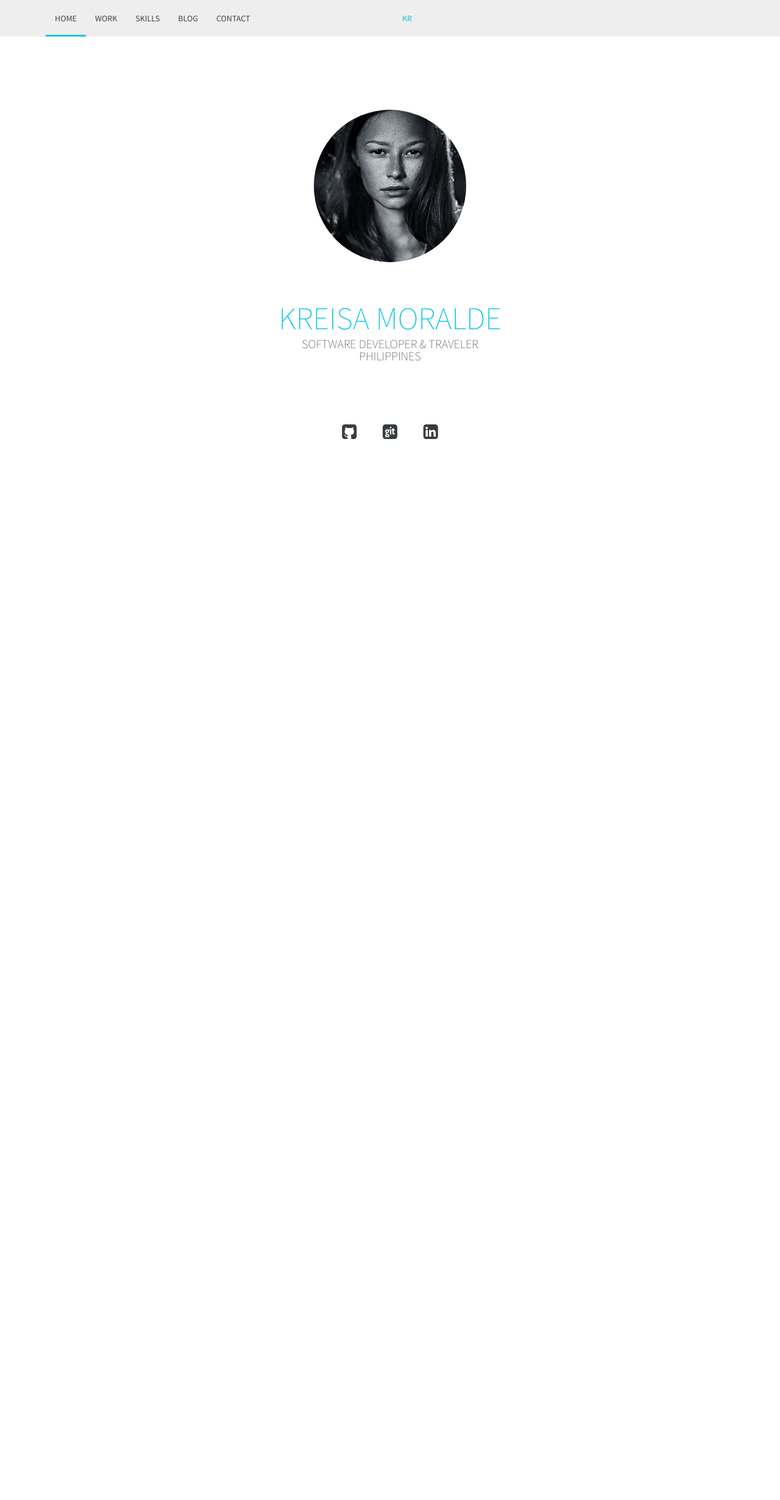
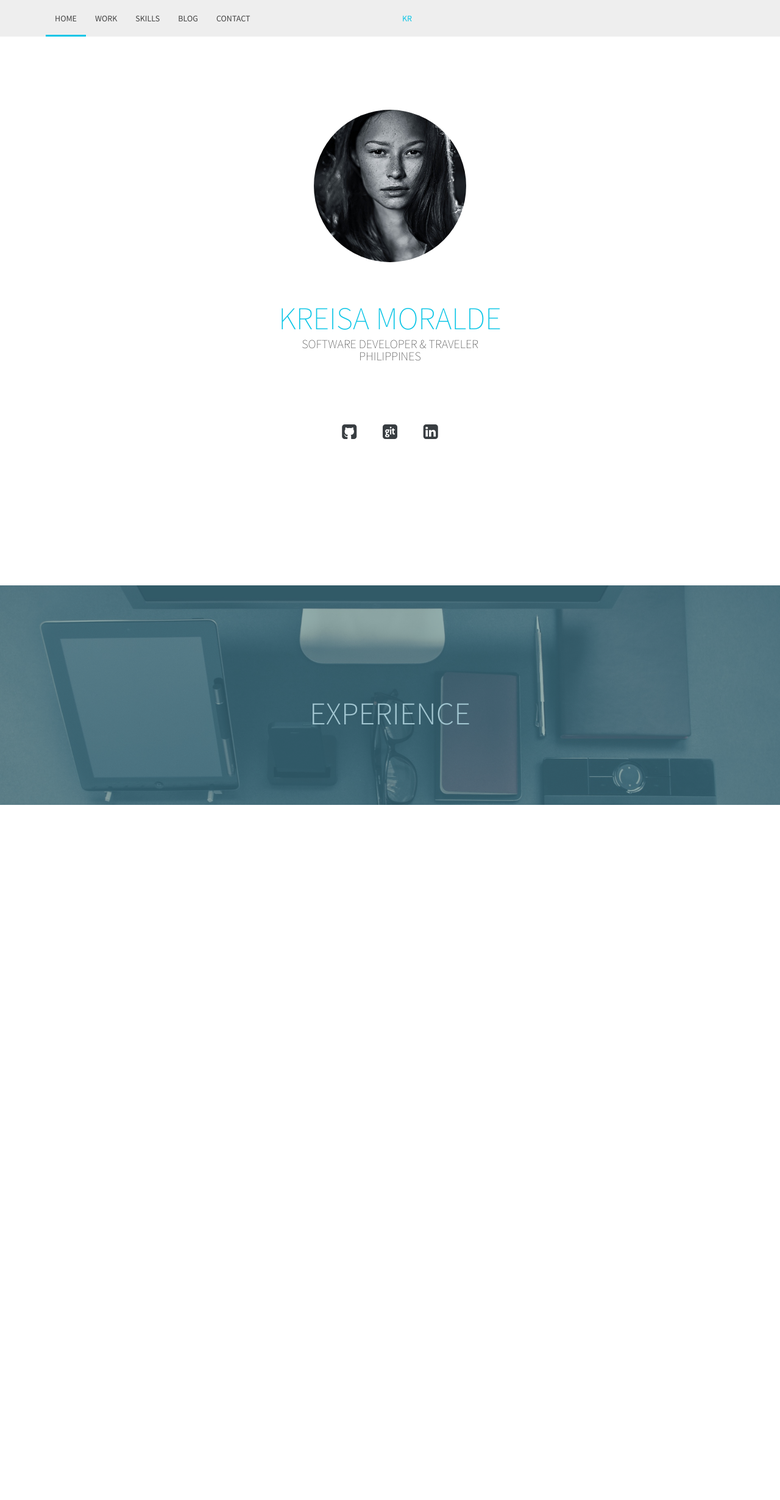
Before and after one commit to kreighza/kreighza.github.io, a Jekyll site: the page built from index.html, in a window 1280 px wide. Shown: the whole page at 61% size. Built offline with Jekyll 4.4.1, drawn with Linux system fonts in a browser that asks for light colours; before the commit the page ends 1097 px from its top, so only the background shows below that.

Commit message:
add header for experience

```diff
--- a/_layouts/default.html
+++ b/_layouts/default.html
@@ -1,7 +1,8 @@
 <!DOCTYPE html>
-<html>
+<html class="uk-height-1-1">
 
   {% include head.html %}
+
 
   <body class="uk-height-1-1">
 
--- a/_sass/_helper.scss
+++ b/_sass/_helper.scss
@@ -31,12 +31,29 @@
     font-size: 10px;
 }
 
+/* Font Weight
+ ========================================================================== */
+.font-weight-400 {
+    font-weight: 400;
+}
+
+.font-weight-300 {
+    font-weight: 300;
+}
+
+.font-weight-200 {
+    font-weight: 200;
+}
+
 /* Font Colors
  ========================================================================== */
 .font-color-blue {
     color: $blue;
 }
 
+.font-color-white {
+    color: $white;
+}
 
 /* Font Effects
  ========================================================================== */
@@ -68,6 +85,23 @@
     background-repeat: no-repeat;
 }
 
+.bg-work {
+    height: 40%;
+    background-image: url($img-work);
+}
+
+/* Overlays
+ ========================================================================== */
+.blue-overlay {
+    position: absolute;
+    top: 0;
+    right: 0;
+    bottom: 0;
+    left: 0;
+    background-color: rgba(70,141,164,.5);
+    z-index: 99;
+}
+
 /* Lists
  ========================================================================== */
 .inline-list li {
--- a/css/main.scss
+++ b/css/main.scss
@@ -5,14 +5,18 @@
 @import url(http://fonts.googleapis.com/css?family=Source+Sans+Pro:400,300,200);
 
 
-// Our variables
+// Variables
 $base-font-family: "Source Sans Pro", serif;
 $nav-height: 60px;
+
+// Images
 $img-stars: "../images/bg-stars.jpg";
+$img-work: "../images/work.jpg";
 
-// colors
+// Colors
 $blue: #0AC5E6;
 $black: #383D41;
+$white: #FFFFFF;
 
 
 // Width of the content area
--- a/index.html
+++ b/index.html
@@ -24,6 +24,16 @@ layout: default
     </div>
 </div>
 
+<div class="uk-cover-background uk-position-relative bg-work font-family-light">
+    <div class="blue-overlay"></div>
+    <div class="">
+        <img class="uk-invisible" width="600" height="400" alt="">
+        <div class="uk-position-cover uk-flex uk-flex-center uk-flex-middle">
+            <div class="uk-heading-large uppercase m-t-60 font-color-white font-weight-300">EXPERIENCE</div>
+        </div>
+    </div>
+</div>
+
 <div class="kr-section">
     <div class="uk-container uk-container-center uk-text-center uk-height-1-1 font-family-light">
 
```
Also changed, not shown: images/work.jpg (added).
